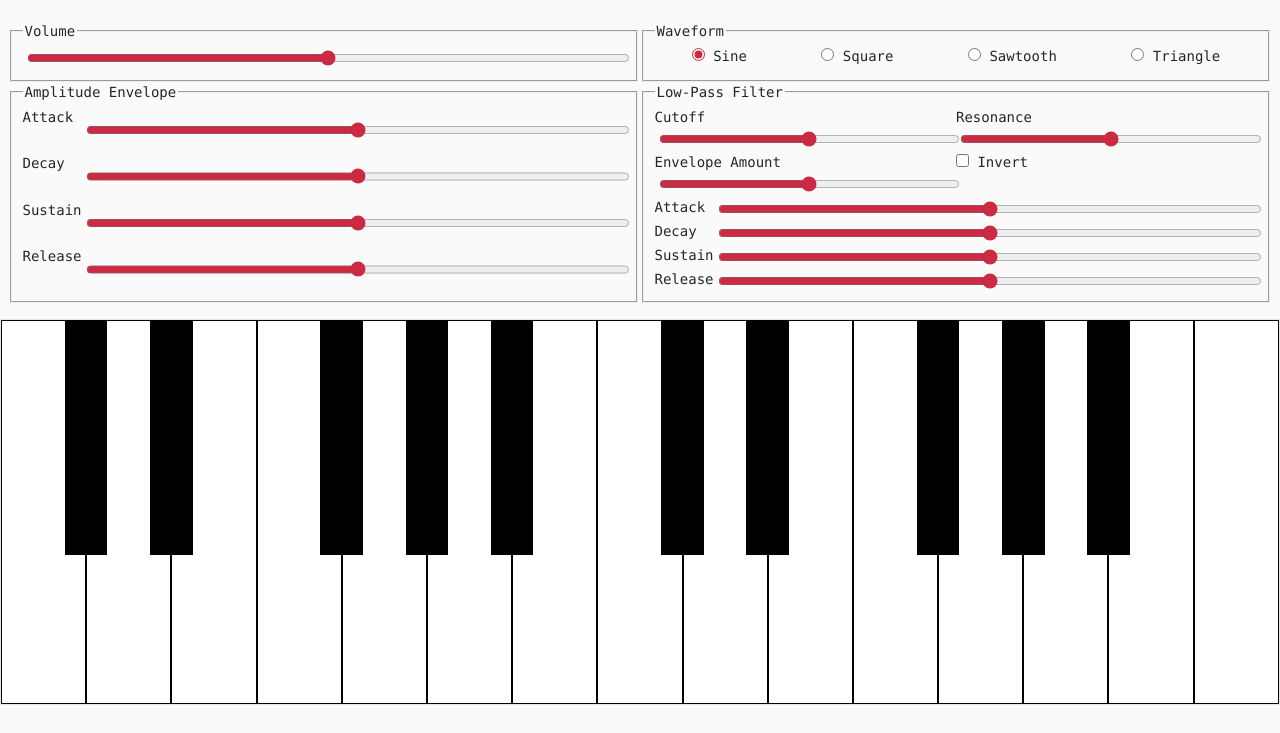
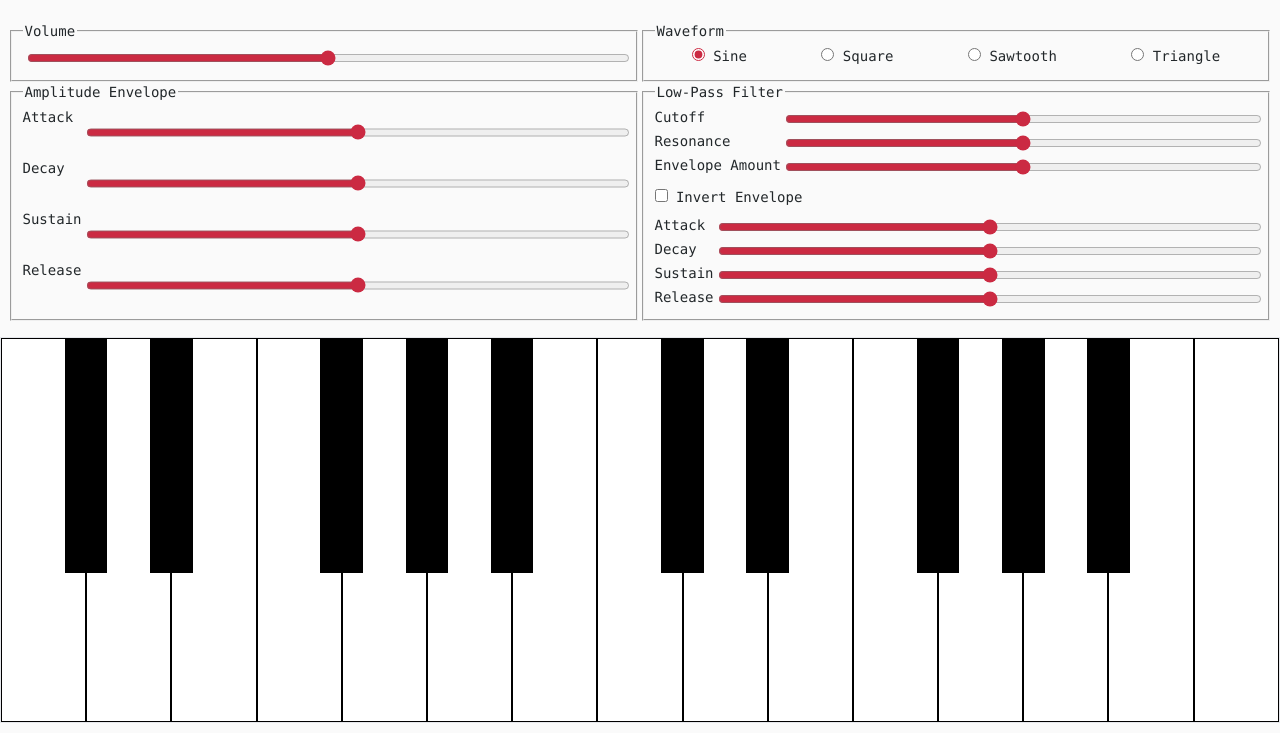
Before and after one commit to nealmm/web-audio-synth, a website built with Vite: page index.html in a window 1280 px wide. Shown: the part 67-800 px from the top of the page. Built offline with nearby package versions, Linux system fonts and the light colour scheme.

Commit message:
Change up styling of filter controls

```diff
--- a/index.html
+++ b/index.html
@@ -34,7 +34,7 @@
                 <label for="triangle">Triangle</label>
             </div>
         </fieldset>
-        <fieldset class="envelope-controls">
+        <fieldset class="slider-controls">
             <legend>Amplitude Envelope</legend>
             <label for="amplitude-attack">Attack</label>
             <input id="amplitude-attack" type="range" min="0" max="1" step="any">
@@ -47,25 +47,17 @@
         </fieldset>
         <fieldset>
             <legend>Low-Pass Filter</legend>
-            <div class="filter-controls">
-                <div>
+            <div class="slider-controls mb-2">
                 <label for="cutoff">Cutoff</label>
                 <input id="cutoff" type="range" min="0" max="1" step="any">
-                </div>
-                <div>
                 <label for="resonance">Resonance</label>
                 <input id="resonance" type="range" min="0" max="1" step="any">
-                </div>
-                <div>
                 <label for="envelope-amount">Envelope Amount</label>
                 <input id="envelope-amount" type="range" min="0" max="1" step="any">
             </div>
-                <div>
             <input id="invert-envelope" type="checkbox">
-                    <label for="invert-envelope">Invert</label>
-                </div>
-            </div>
-            <div class="envelope-controls">
+            <label for="invert-envelope">Invert Envelope</label>
+            <div class="slider-controls mt-2">
                 <label for="filter-attack">Attack</label>
                 <input id="filter-attack" type="range" min="0" max="1" step="any">
                 <label for="filter-decay">Decay</label>
--- a/src/style.css
+++ b/src/style.css
@@ -81,14 +81,9 @@ SOFTWARE.
 		display: inline-block;
 	}
 
-	.envelope-controls {
+	.slider-controls {
 		display: grid;
 		grid-template-columns: auto 1fr;
-	}
-
-	.filter-controls {
-		display: grid;
-		grid-template-columns: 1fr 1fr;
 	}
 
 	#keyboard {
```
Lines whose indentation alone changed are shown as unchanged.
